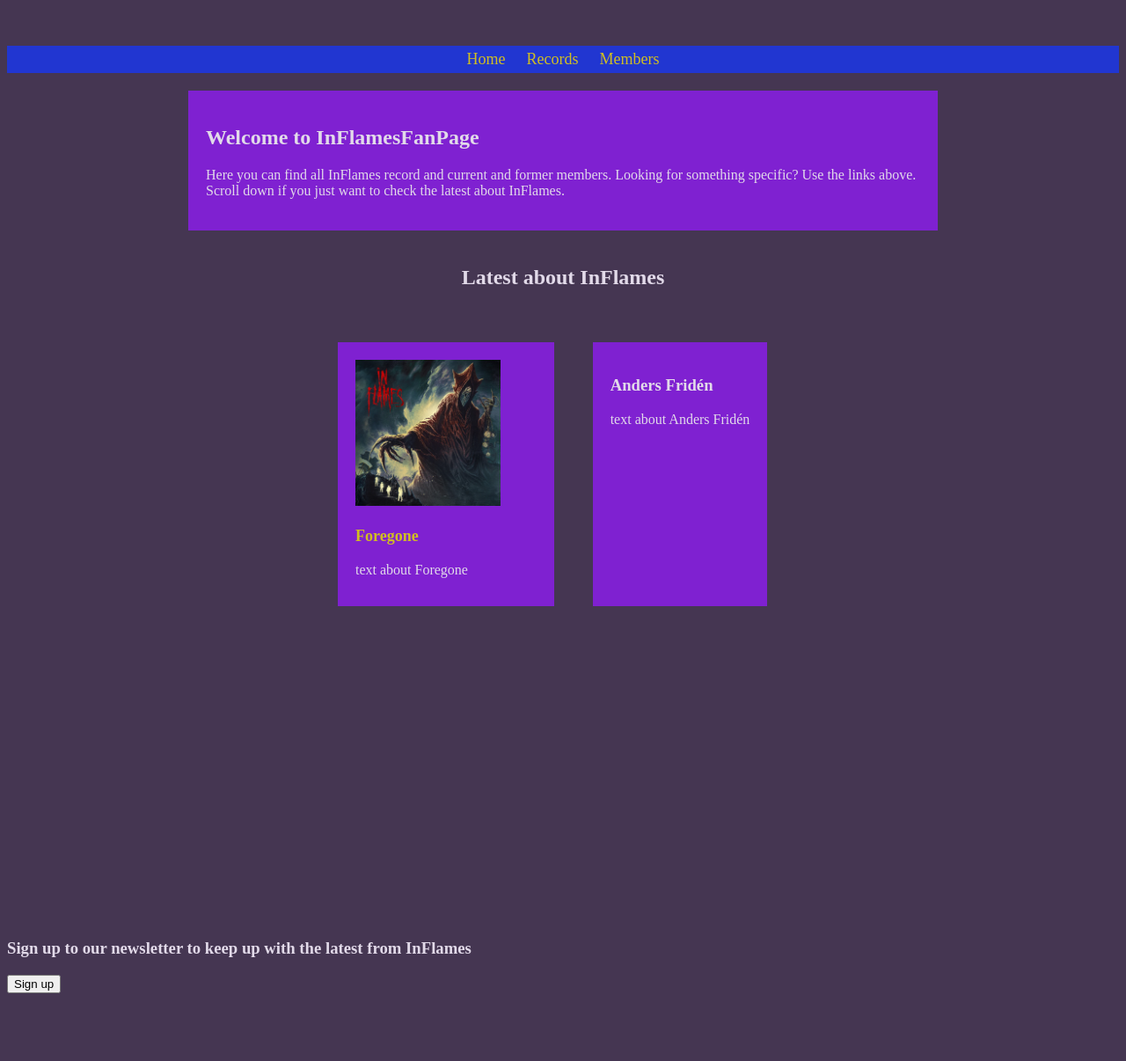
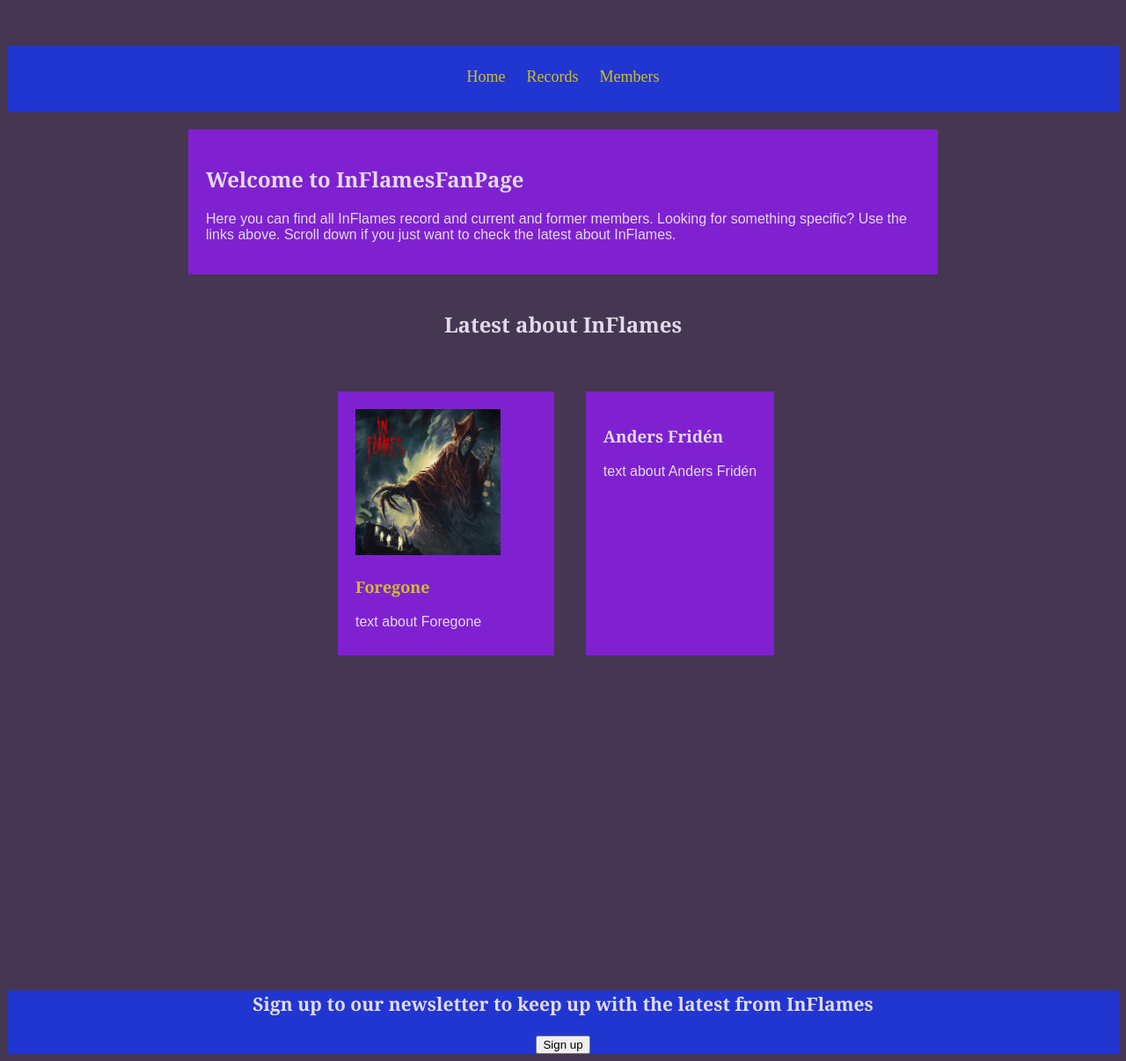
Before and after one commit to Oggeboii/Webb-Lab1, a plain HTML site: page index.html in a window 1280 px wide. Shown: the part 489-1695 px from the top of the page at 88% size. Before the commit the page ends 1626 px from the top, so only its background shows below. Drawn offline with Linux system fonts and the light colour scheme.

Commit message:
adds fonts

```diff
--- a/css/style.css
+++ b/css/style.css
@@ -1,5 +1,9 @@
 .logo{
     width: 100%;
+}
+
+h1,h2,h3{
+    font-family:Cambria, Cochin, Georgia, Times, 'Times New Roman', serif;
 }
 
 body{
@@ -30,7 +34,6 @@ nav{
 }
 
 nav.nav-list{
-    padding: 5px;
     margin-bottom: 20px;
     text-align: center;
 }
@@ -39,6 +42,9 @@ ul{
     margin: 0;
     padding: 0;
     list-style-type: none;
+}
+p{
+    font-family: Arial, Helvetica, sans-serif;
 }
 
 li{
@@ -63,6 +69,7 @@ main article{
     padding: 20px;
 }
 
+
 .article-img{
     max-width: 45%;
     height: auto;
@@ -76,6 +83,23 @@ main article{
 	margin: 0 auto;
     }
 
+h2, ul{
+    margin-left: auto;
+    margin-right: auto;
+}
+
+footer{
+    background-color: #2136D1;
+    font-size: 18px;
+    color: #E2DAE9;
+    text-decoration: none;
+    text-align: center;
+}
+
+.form-group{
+    padding-bottom: 10px;
+
+}
 
 .card {
     max-height: auto;
@@ -90,7 +114,7 @@ main article{
     padding: 10px;
     margin-left: auto;
     margin-right: auto;
-    font-size: 30px;
+    font-size: 25px;
     cursor: pointer;
     color: gray;
 }
@@ -101,8 +125,15 @@ main article{
 /* Desktop */
 @media screen and (min-width: 1024px) {
 
+    nav{
+        height: 50px;
+
+    }
+
     nav.nav-list{ /* Centerar navigeringsmenyn */
         text-align: center;
+        padding-top: 25px;
+
     }
     nav.nav-list ul li{
         display: inline; /* Visar menyn som inline */
@@ -126,11 +157,6 @@ main article{
         margin-right: auto;
     }
 
-    h2, ul{
-        margin-left: auto;
-        margin-right: auto;
-    }
-
     .article-img{
     max-width: 80%;
     height: auto;
```
